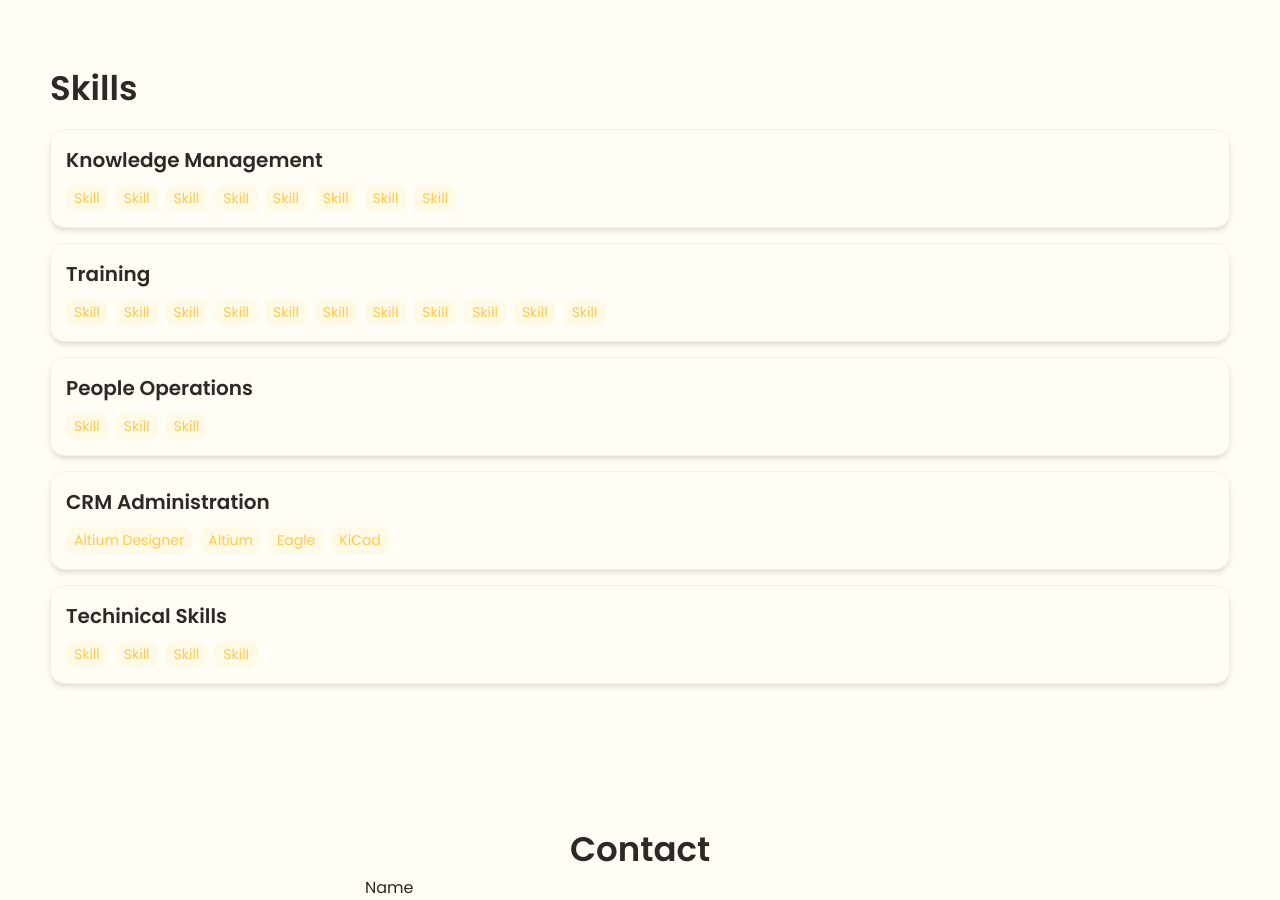
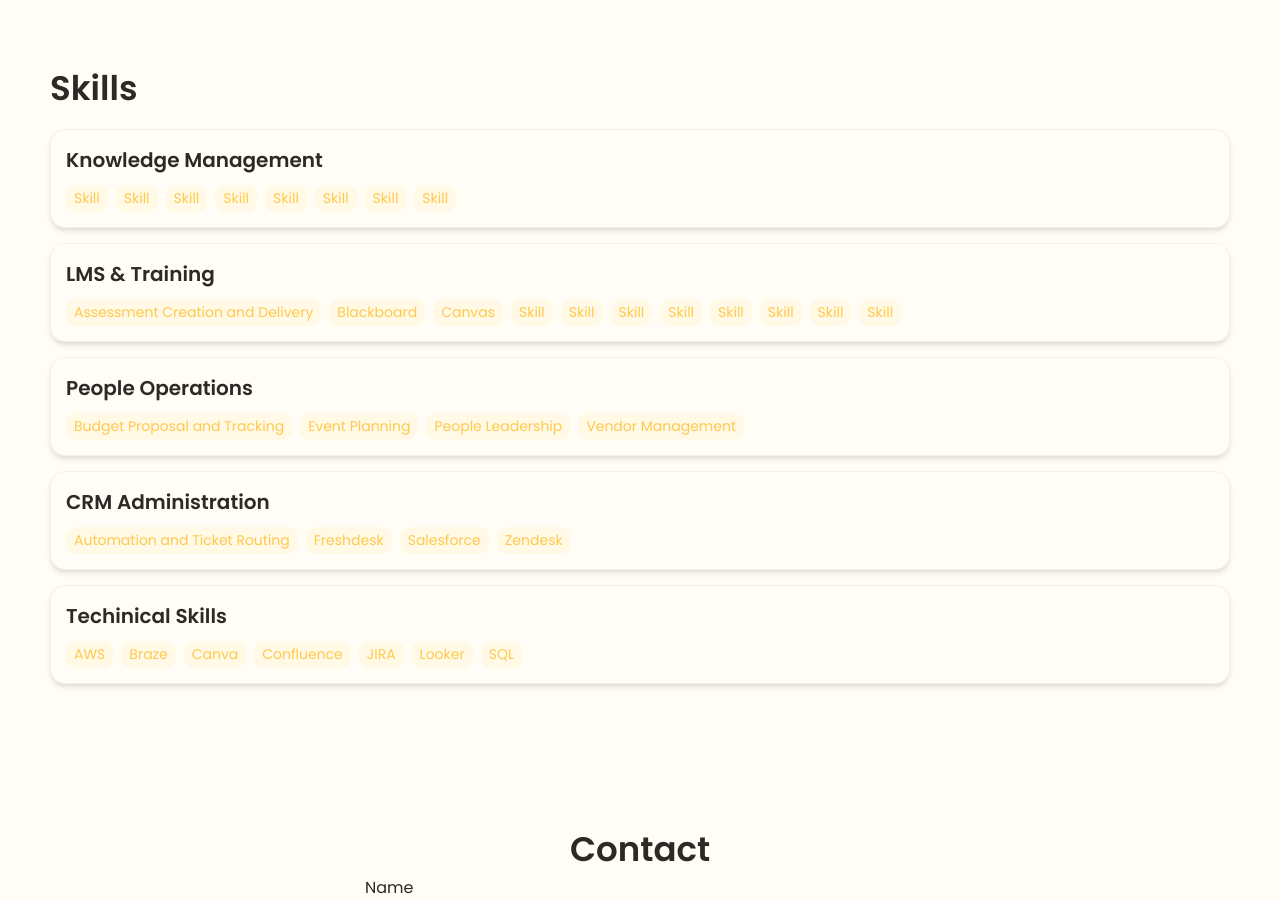
Before and after one commit to prof-kstaylor/prof-katlyn, a Jekyll site: the page built from index.html, in a window 1280 px wide and 900 px high, scrolled down 1972 px. Built offline with Jekyll 4.4.1, drawn with Linux system fonts in a browser that asks for light colours.

Commit message:
Update _config.yml

```diff
--- a/_config.yml
+++ b/_config.yml
@@ -53,11 +53,11 @@ skills:
     - Skill
     - Skill
     - Skill
-  - category: Training
+  - category: LMS & Training
     tools:
-    - Skill
-    - Skill
-    - Skill
+    - Assessment Creation and Delivery
+    - Blackboard
+    - Canvas
     - Skill
     - Skill
     - Skill
@@ -68,21 +68,25 @@ skills:
     - Skill
   - category: People Operations
     tools:
-    - Skill
-    - Skill
-    - Skill
+    - Budget Proposal and Tracking
+    - Event Planning
+    - People Leadership
+    - Vendor Management
   - category: CRM Administration
     tools:
-    - Altium Designer
-    - Altium
-    - Eagle
-    - KiCad
+    - Automation and Ticket Routing
+    - Freshdesk
+    - Salesforce
+    - Zendesk
   - category: Techinical Skills
     tools:
-    - Skill
-    - Skill
-    - Skill
-    - Skill
+    - AWS
+    - Braze
+    - Canva
+    - Confluence
+    - JIRA
+    - Looker
+    - SQL
 
 
 # Contact Form Setup. Setup an account and copy over the key. When someone fills out the form, it will be received in your email.
```
